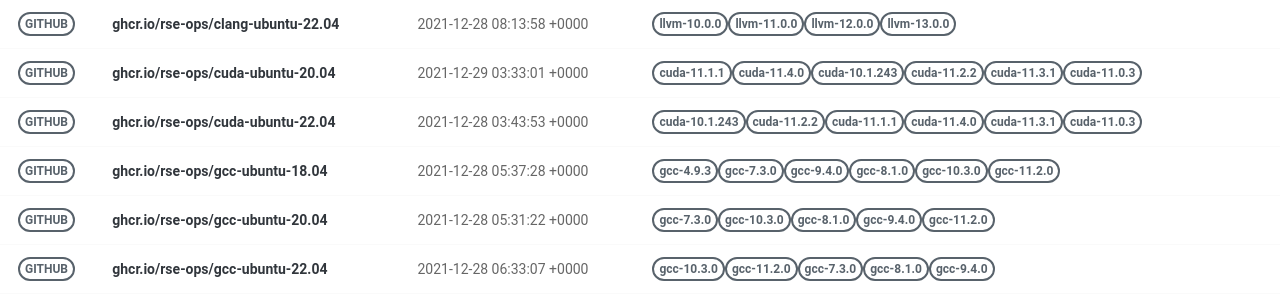
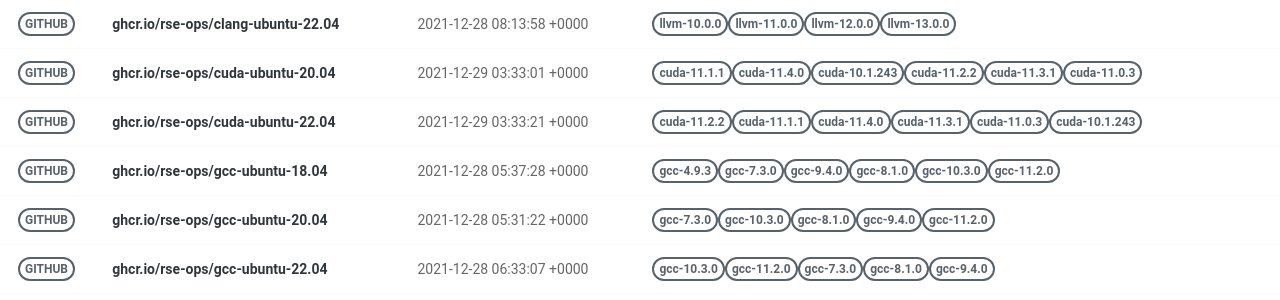
Before and after one commit to rse-ops/docker-images, a Jekyll site: the page built from pages/index.md, in a window 1280 px wide. Shown: the part 228-528 px from the top of the page. Built offline with Jekyll 4.4.1, drawn with Linux system fonts in a browser that asks for light colours; nearby versions of some CDN libraries.

Commit message:
Automated push to update library 2021-12-29

```diff
--- a/_library/ghcr.io-rse-ops-cuda-ubuntu-22.04.md
+++ b/_library/ghcr.io-rse-ops-cuda-ubuntu-22.04.md
@@ -1,14 +1,11 @@
 ---
 layout: container
 name: ghcr.io/rse-ops/cuda-ubuntu-22.04
-updated_at: 2021-12-28 03:43:53.788627
+updated_at: 2021-12-29 03:33:21.718422
 
 
 container_url: https://github.com/orgs/rse-ops/packages/container/package/cuda-ubuntu-22.04
 versions:
- - tag: cuda-10.1.243
-   dockerfile: https://github.com/rse-ops/docker-images/blob/main/ubuntu/cuda/Dockerfile
-   manifest: https://crane.ggcr.dev/manifest/ghcr.io/rse-ops/cuda-ubuntu-22.04:cuda-10.1.243
  - tag: cuda-11.2.2
    dockerfile: https://github.com/rse-ops/docker-images/blob/main/ubuntu/cuda/Dockerfile
    manifest: https://crane.ggcr.dev/manifest/ghcr.io/rse-ops/cuda-ubuntu-22.04:cuda-11.2.2
```
Also changed, not shown: other parts of _library/ghcr.io-rse-ops-cuda-ubuntu-22.04.md (+3 -0 lines).
